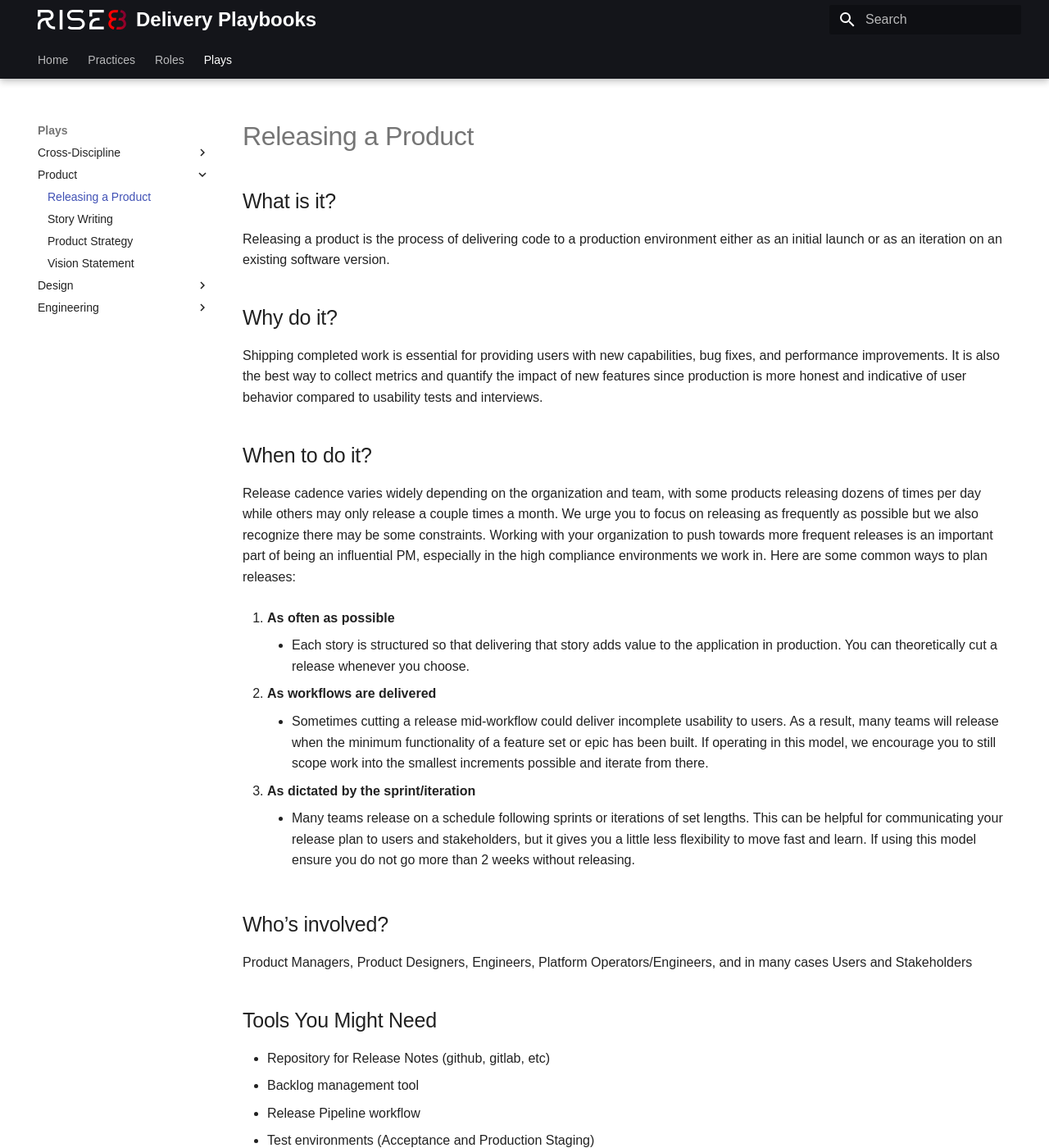
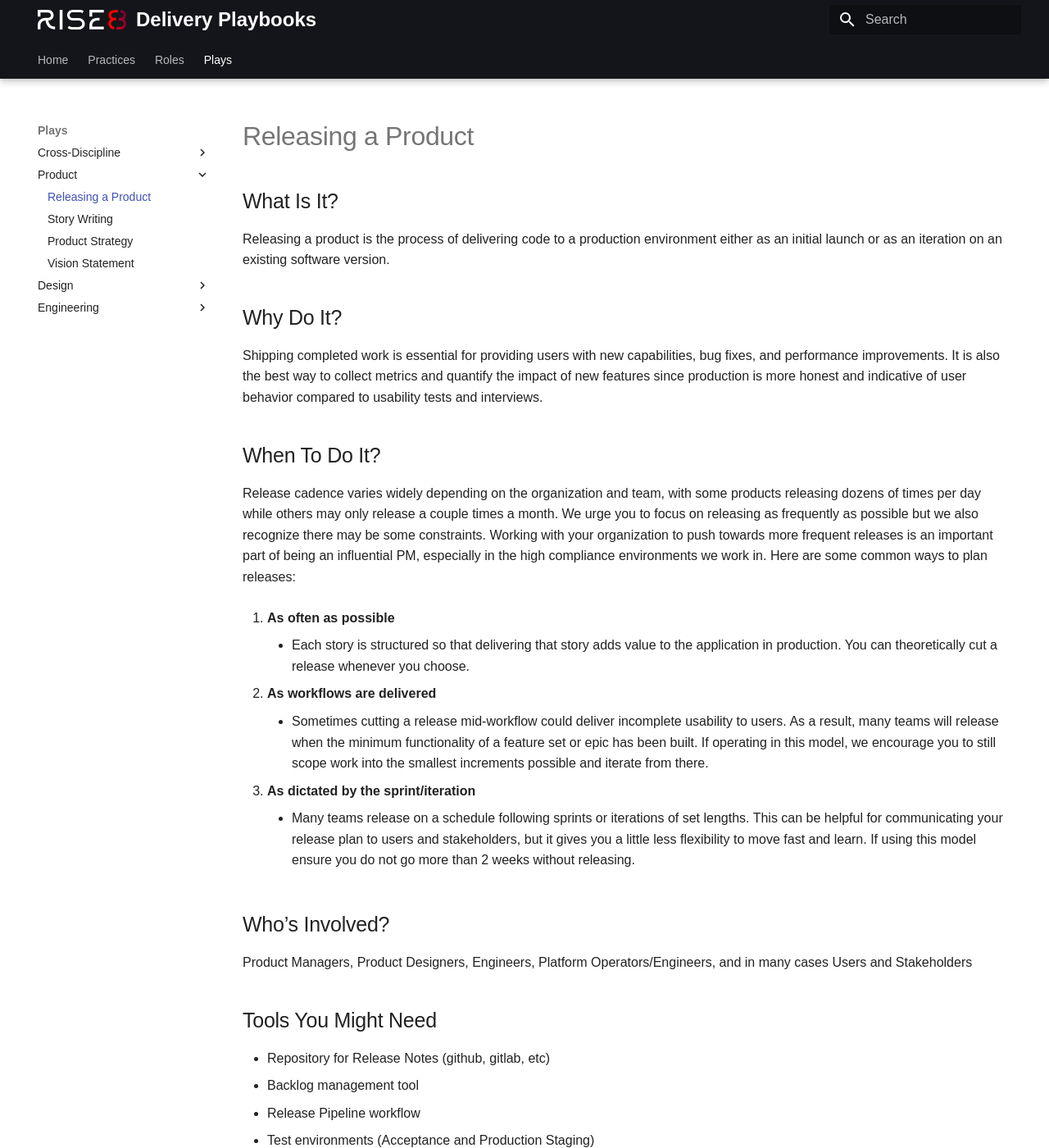
Before and after one commit to rise8-us/delivery-playbooks, an MkDocs documentation site: the page built from docs/content/plays/product/product-release.md, in a window 1280 px wide and 1400 px high. Shown: the whole window at 82% size. Built offline with MkDocs 1.6.1 and Material for MkDocs 9.7.7, drawn with Linux system fonts in a browser that asks for light colours; part of the change alters nothing that is shown; some of the changed text lies outside the part shown.

```diff
--- a/docs/content/plays/product/product-release.md
+++ b/docs/content/plays/product/product-release.md
@@ -1,27 +1,27 @@
 # Releasing a Product
 
-## What is it?
+## What Is It?
 Releasing a product is the process of delivering code to a production environment either as an initial launch or as an iteration on an existing software version.
 
 
-## Why do it?
+## Why Do It?
 Shipping completed work is essential for providing users with new capabilities, bug fixes, and performance improvements. It is also the best way to collect metrics and quantify the impact of new features since production is more honest and indicative of user behavior compared to usability tests and interviews.
 
 
-## When to do it?
+## When To Do It?
 Release cadence varies widely depending on the organization and team, with some products releasing dozens of times per day while others may only release a couple times a month. We urge you to focus on releasing as frequently as possible but we also recognize there may be some constraints. Working with your organization to push towards more frequent releases is an important part of being an influential PM, especially in the high compliance environments we work in. Here are some common ways to plan releases:
 
 1. **As often as possible**
     * Each story is structured so that delivering that story adds value to the application in production. You can theoretically cut a release whenever you choose.
 
-3. **As workflows are delivered**
+2. **As workflows are delivered**
     * Sometimes cutting a release mid-workflow could deliver incomplete usability to users. As a result, many teams will release when the minimum functionality of a feature set or epic has been built. If operating in this model, we encourage you to still scope work into the smallest increments possible and iterate from there.
 
 3. **As dictated by the sprint/iteration**
     * Many teams release on a schedule following sprints or iterations of set lengths. This can be helpful for communicating your release plan to users and stakeholders, but it gives you a little less flexibility to move fast and learn. If using this model ensure you do not go more than 2 weeks without releasing.
 
 
-## Who’s involved?
+## Who’s Involved?
 Product Managers, Product Designers, Engineers, Platform Operators/Engineers, and in many cases Users and Stakeholders
 
 
@@ -31,7 +31,7 @@ Product Managers, Product Designers, Engineers, Platform Operators/Engineers, an
 * Release Pipeline workflow
 * Test environments (Acceptance and Production Staging)
 
-## How to do it (Steps)
+## How To Do It (Steps)
 1. **Decide when to release**
     * Pick one of the cadences above and determine your batch size
     * Create a Release Marker in your backlog that demonstrates which work is associated with that release
```
